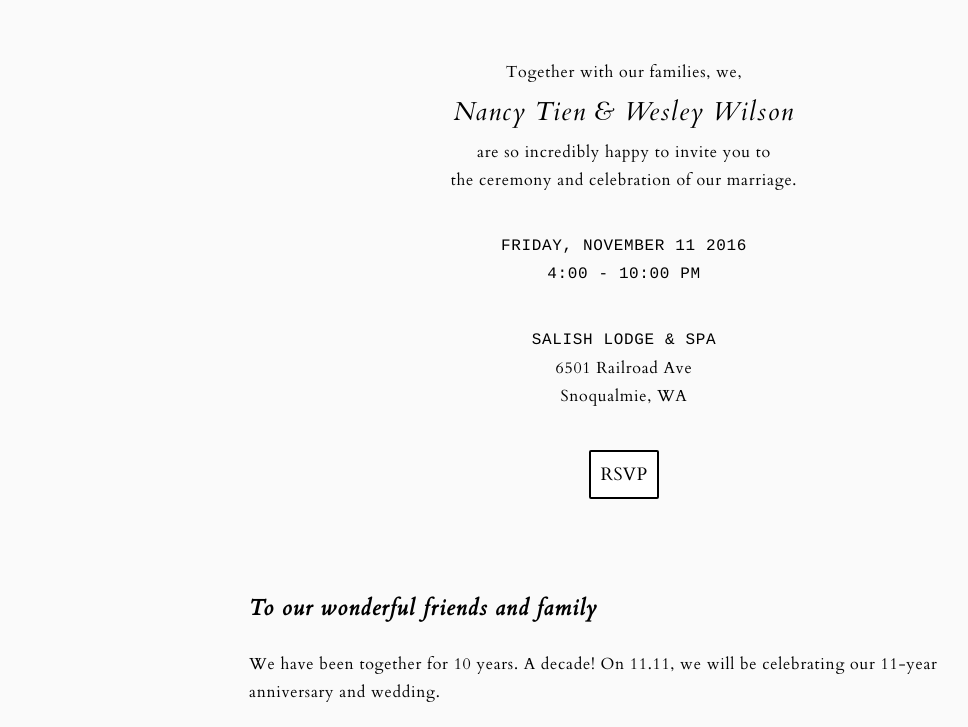
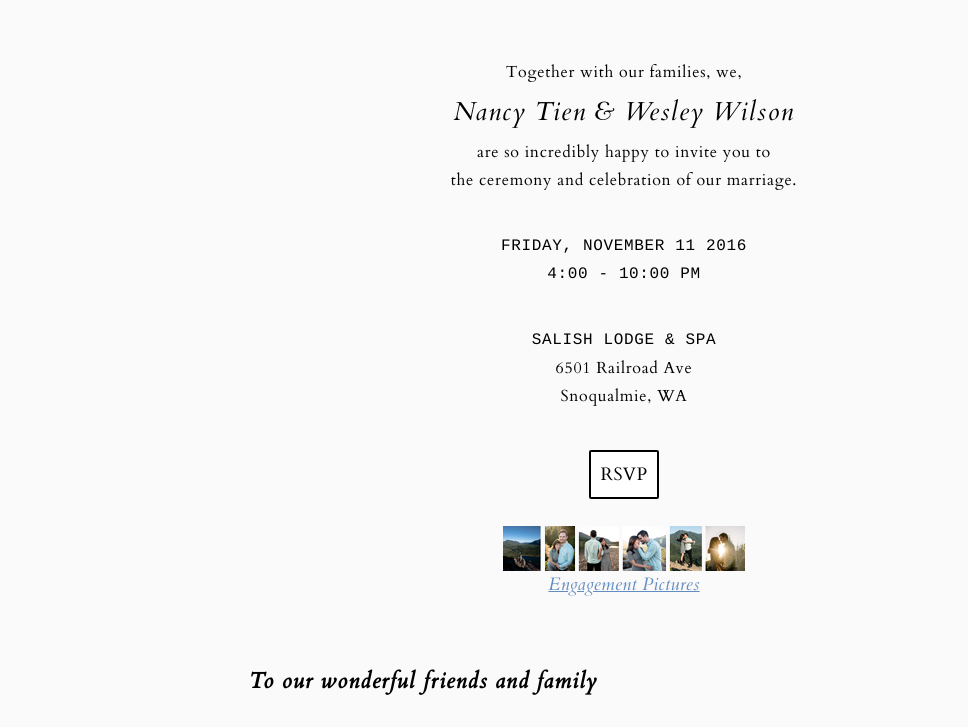
Before and after one commit to njtien/wedding_website, a website: page src/html/index.html in a window 1280 px wide. Shown: the part 58-785 px from the top of the page, without its empty margins (16-984 px from the left). Drawn offline with nearby package versions, Linux system fonts and the light colour scheme; files that its build step writes are made by us from their sources; files whose address does not match are found by name.

Commit message:
engagement pics

```diff
--- a/src/html/index.html
+++ b/src/html/index.html
@@ -31,6 +31,11 @@
       <p>
         <a href="rsvp.html" class="button">RSVP</a>
       </p>
+      <a href="https://goo.gl/photos/3LvxhEAiqb9P76787" class="engagement-pictures-link">
+        <img src="images/engagement-pics.png" alt="engagement pictures" />
+        <br>
+        Engagement Pictures
+      </a>
     </div>
     <!-- LETTER-->
     <div class="letter">
--- a/src/sass/homepage.scss
+++ b/src/sass/homepage.scss
@@ -5,8 +5,37 @@
   .letter {
     margin: 0px;
   }
-  .homepage-hero:before {
-    background: url("../images/hero/forest.jpg");
+  .homepage-hero {
+    padding: 50px 0 30px 0;
+    &:before {
+      background: url("../images/hero/forest.jpg");
+    }
+    p {
+      margin: 22px auto;
+      padding: 0;
+    }
+    .engagement-pictures-link {
+      display: block;
+      width: 250px;
+      max-width: 100%;
+      overflow: hidden;
+      margin: 0 auto;
+      line-height: 23px;
+      padding: 3px;
+      border-radius: 3px;
+      font-size: 12px;
+      img {
+        opacity: 0.65;
+      }
+      &:hover {
+        color: black;
+        box-shadow: 0 3px 15px rgba(0, 0, 0, 0.1);
+        background: rgba(0, 0, 0, 0.1);
+        img {
+          opacity: 1;
+        }
+      }
+    }
   }
   .wedding-party-wrapper {
     display: flex;
```
Also changed, not shown: src/images/engagement-pics.png (added).
